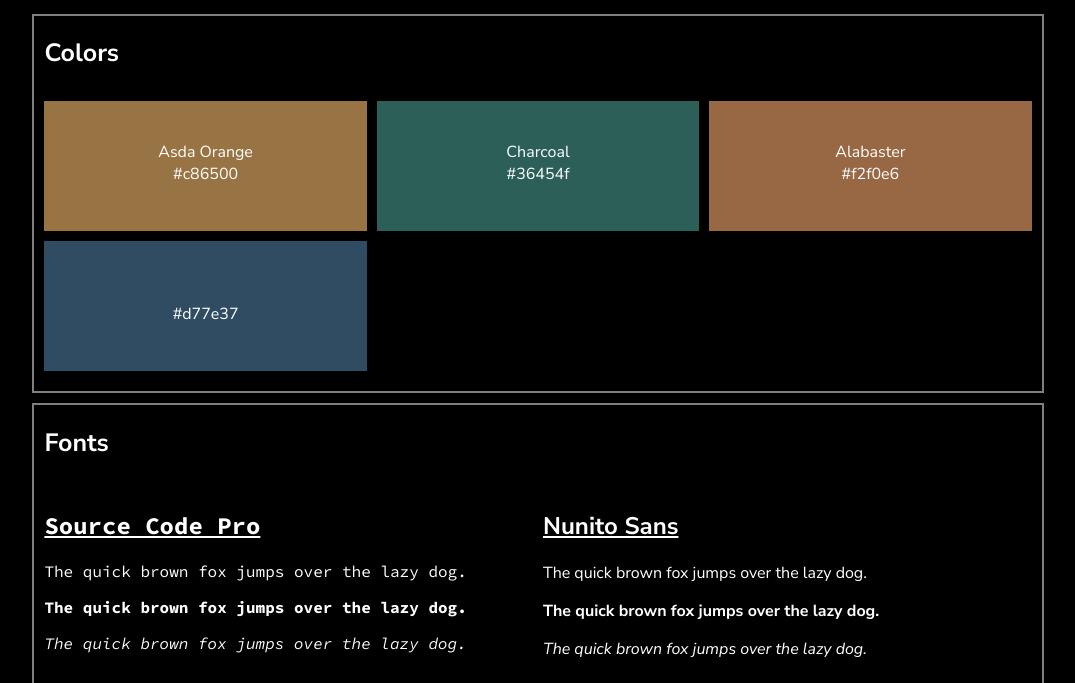
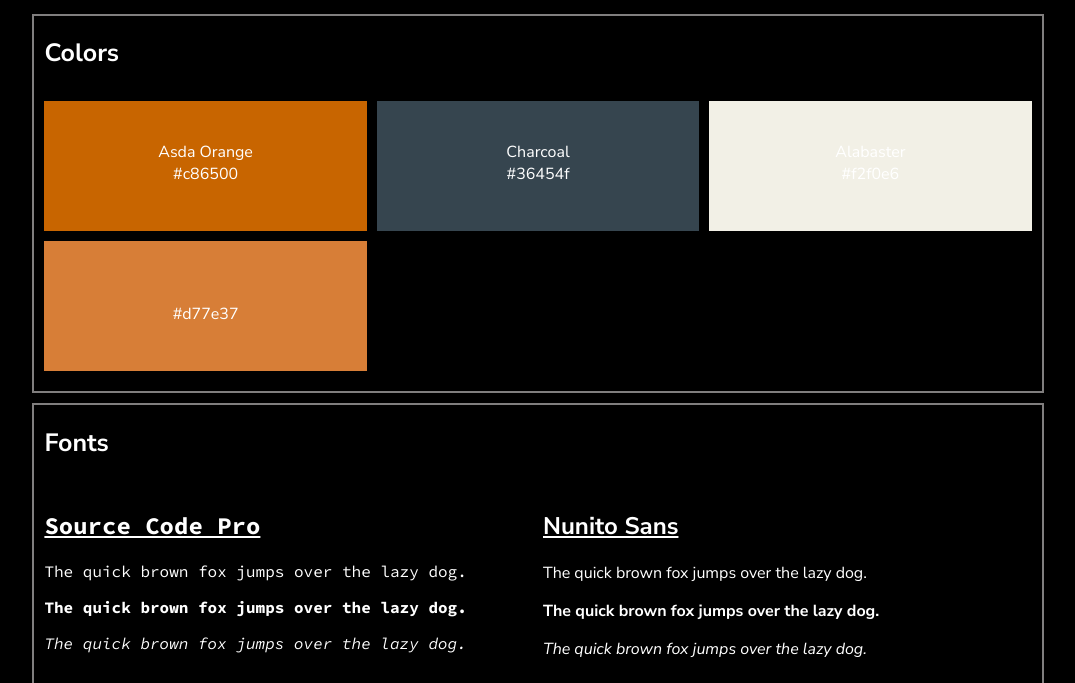
Before and after one commit to robertcgarcia/Website-Design-System, a plain HTML site: page index.html in a window 1280 px wide. Shown: the part 54-737 px from the top of the page, without its empty margins (102-1177 px from the left). Drawn offline with Linux system fonts and the light colour scheme.

Commit message:
Updated the style to reflect changed colors to named colors

```diff
--- a/styles.css
+++ b/styles.css
@@ -1,19 +1,19 @@
 @import url('https://fonts.googleapis.com/css2?family=Nunito+Sans:ital,wght@0,400;0,700;1,400&family=Poppins:ital,wght@0,400;0,700;1,400&family=Source+Code+Pro:ital,wght@0,400;0,700;1,400&display=swap');
 
 .primaryColor {
-    background-color: #987444;
+    background-color: #c86500;
 }
 
 .secondaryColor1 {
-    background-color: #2B5F58;
+    background-color: #36454f;
 }
 
 .secondaryColor2 {
-    background-color: #986744;
+    background-color: #f2f0e6;
 }
 
 .complementColor {
-    background-color: #2F4C62;
+    background-color: #d77e37;
 }
 
 .font1 {
```
